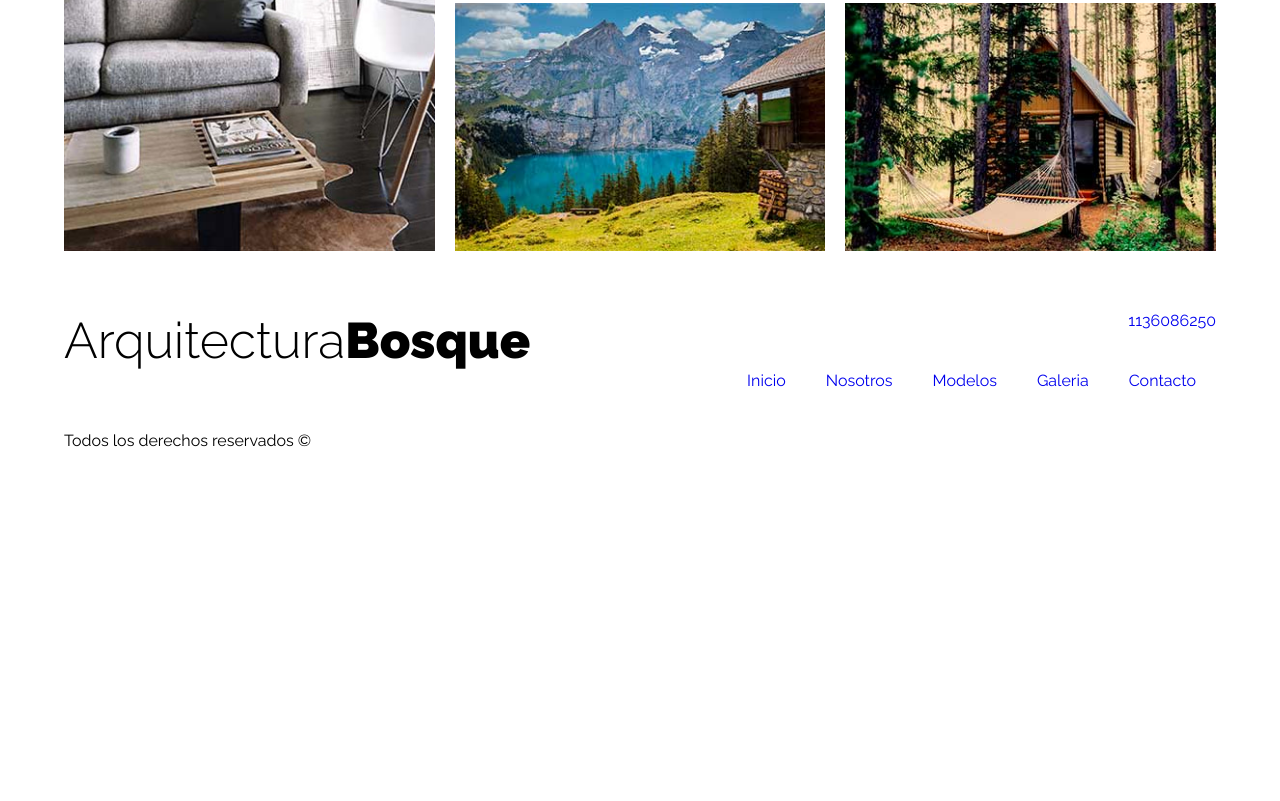
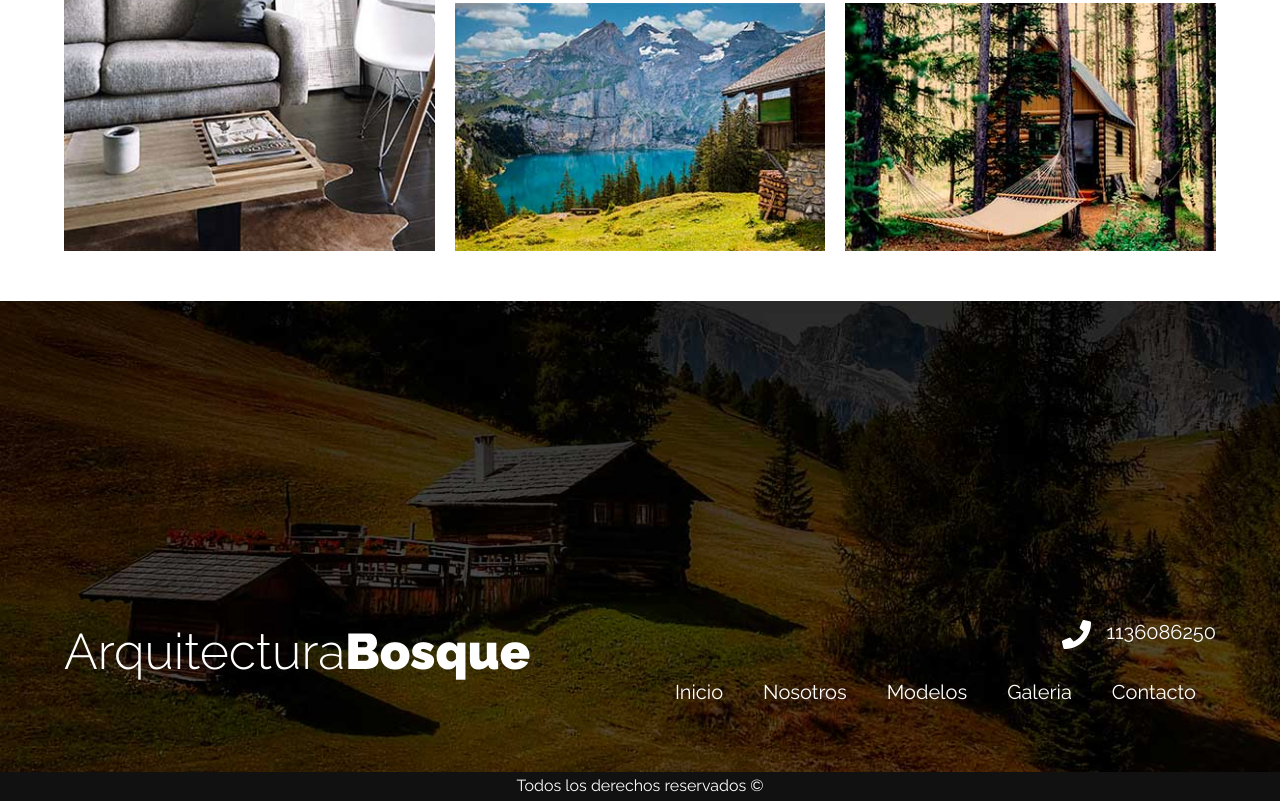
Before and after one commit to danlsk1986/arquitectura, a plain HTML site: page index.html in a window 1280 px wide. Shown: the part 4320-5121 px from the top of the page. Before the commit the page ends 4792 px from the top, so only its background shows below. Drawn offline with Linux system fonts and the light colour scheme.

Commit message:
CSS al footer

```diff
--- a/css/style.css
+++ b/css/style.css
@@ -370,3 +370,29 @@ main h2 {
         grid-column: 3 / 4;
     }
 }
+
+/* Footer */
+
+.footer {
+    height: 50rem;
+    background-image: url(../img/footer_bg.jpg);
+    background-repeat: no-repeat;
+    background-size: cover;
+    background-position: center center;
+
+    display: flex;
+    flex-direction: column;
+    justify-content: flex-end;
+    color: var(--blanco);
+}
+
+.footer a {
+    color: var(--blanco);
+    font-size: 2rem;
+}
+
+.copyright {
+    background-color: var(--negro);
+    text-align: center;
+    margin: 5rem 0 0 0 ;
+}
```
Also changed, not shown: index.html (+2 -0 lines).
